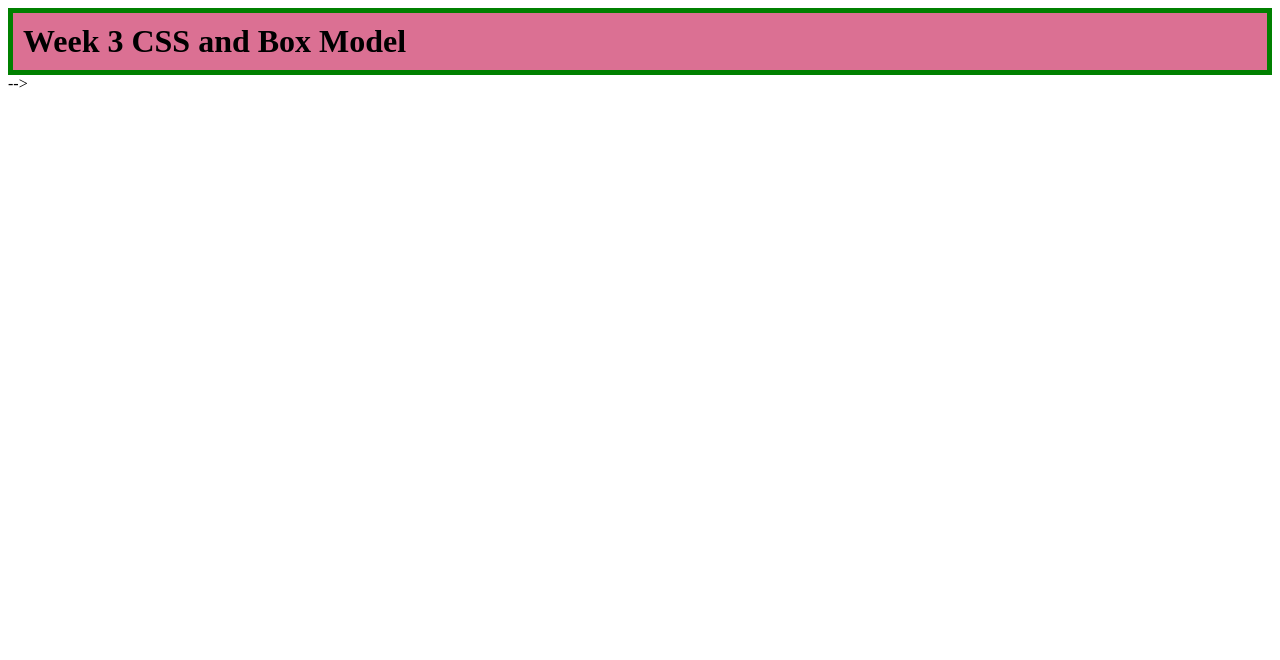
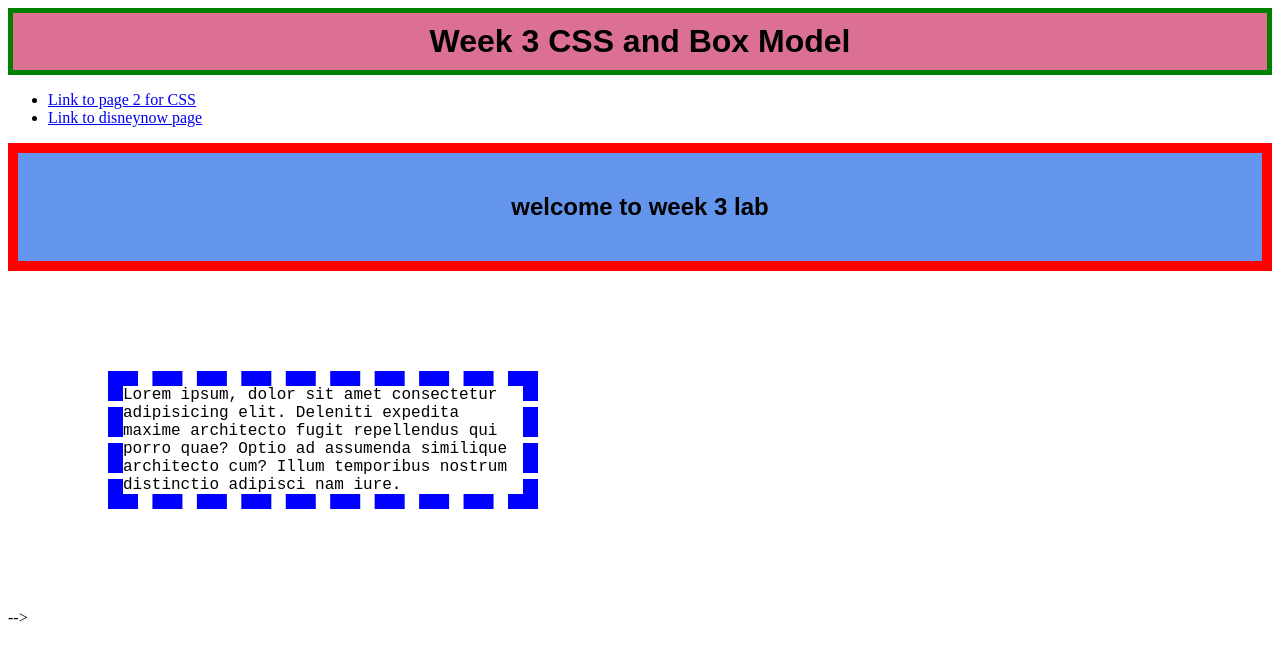
Before and after one commit to Kyshepard/HTMLJS202211, a plain HTML site: page Week3/CSSandBoxModel.html in a window 1280 px wide. Drawn offline with Linux system fonts and the light colour scheme.

Commit message:
end of class week 3 day 1

```diff
--- a/Week3/CSSandBoxModel.html
+++ b/Week3/CSSandBoxModel.html
@@ -28,6 +28,13 @@
 <body>
     <!--inline stylesheet-->
     <h1 style="margin:auto; border:5px solid green; padding:10px; background-color:palevioletred" >Week 3 CSS and Box Model</h1>
+
+    <ul>
+        <li><a href="Page2Week3.html">Link to page 2 for CSS</a></li>
+        <li><a href="http://www.disneynow.com">Link to disneynow page</a></li>
+    </ul>
+    <h2>welcome to week 3 lab</h2>
+    <p>Lorem ipsum, dolor sit amet consectetur adipisicing elit. Deleniti expedita maxime architecto fugit repellendus qui porro quae? Optio ad assumenda similique architecto cum? Illum temporibus nostrum distinctio adipisci nam iure.</p>
     <!--example of indocument stylesheet-->-->
 </body>
 </html>
--- a/Week3/style.css
+++ b/Week3/style.css
@@ -2,3 +2,19 @@
    background-color: pink;
    color: blue;
 }
+
+h1{
+    margin: auto;
+    border: 10px solid red;
+    padding: 40px;
+    background-color: cornflowerblue;
+    font-family: Arial;
+    text-align: center;
+}
+p{
+    width: 400px;
+    margin: 100px;
+    border: 15px dashed blue;
+    padding: 0;
+    font-family: 'Courier New', Courier, monospace;
+}
```
Also changed, not shown: Week3/Page2Week3.html (added, +21 -0 lines), index.html (+1 -0 lines).
